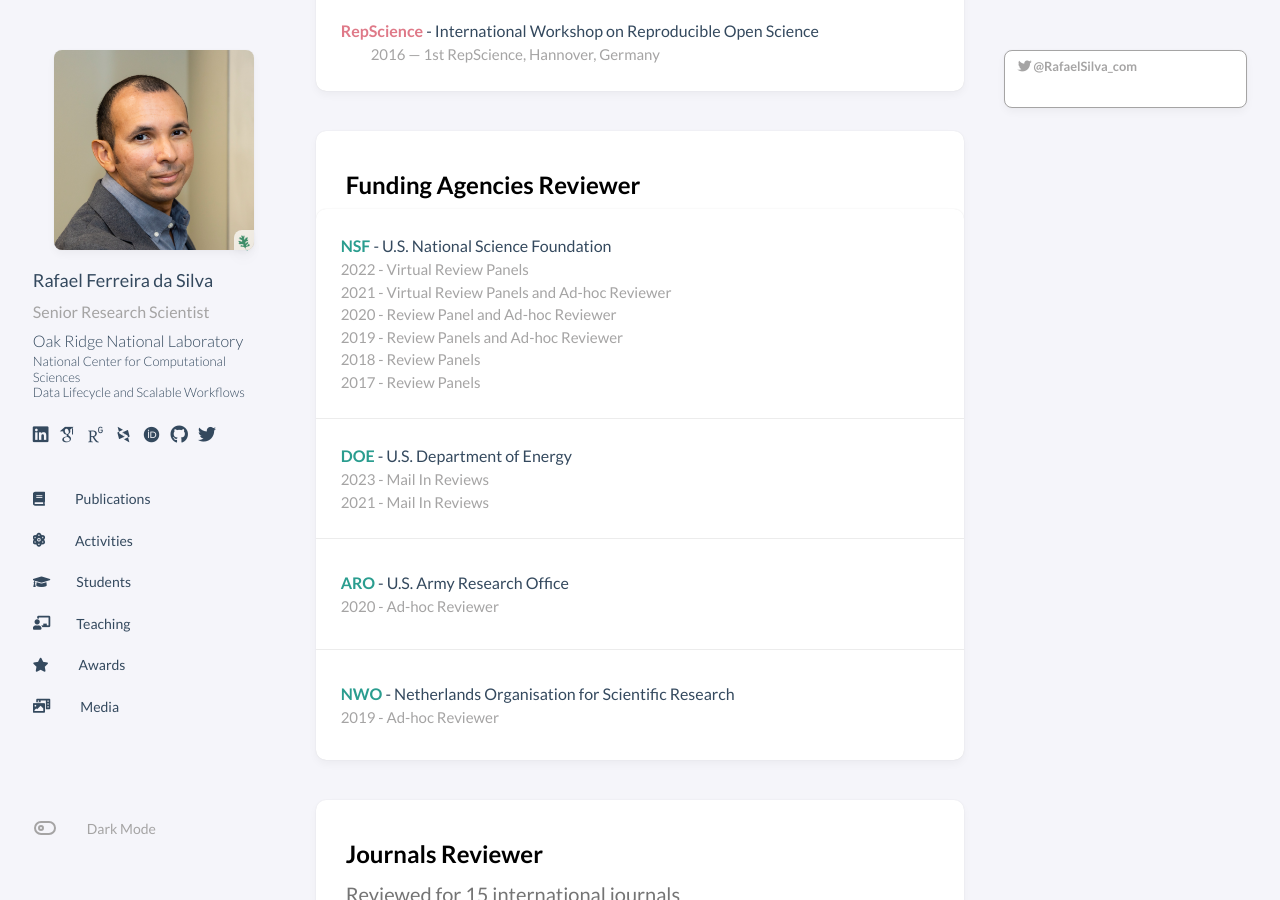
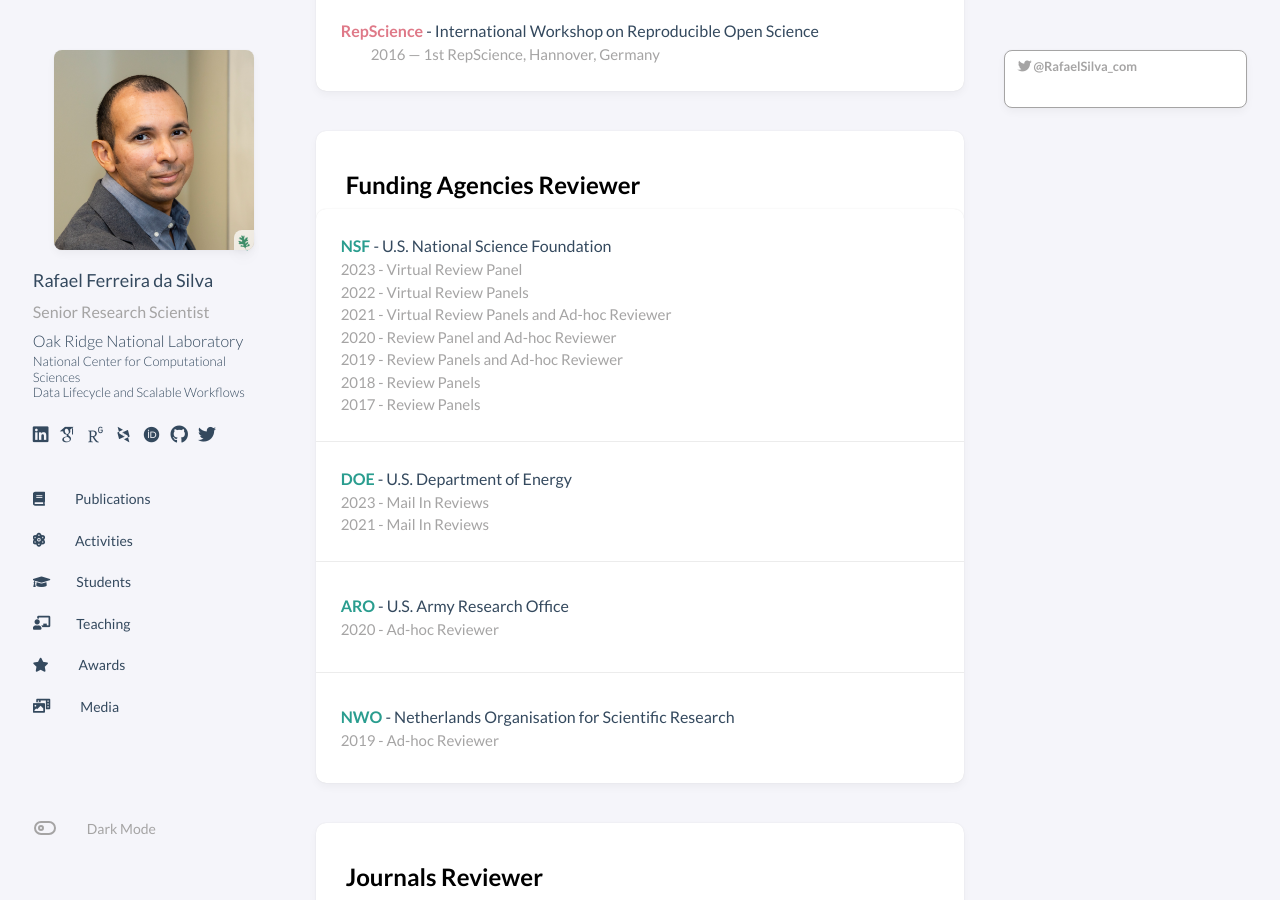
Before and after one commit to rafaelfsilva/rafaelfsilva.github.io, a Jekyll site: the page built from _pages/activities.html, in a window 1280 px wide and 900 px high, scrolled down 4788 px. Built offline with Jekyll 4.4.1, drawn with Linux system fonts in a browser that asks for light colours; some web fonts are replaced; a script that is not in the unit is left out; comment, search, counter and statistics services are not loaded.

Commit message:
Update activities_funding.yml

```diff
--- a/_data/activities_funding.yml
+++ b/_data/activities_funding.yml
@@ -2,6 +2,8 @@
   acronym: NSF
   link: https://nsf.gov
   entries:
+    - year: 2023
+      description: Virtual Review Panel
     - year: 2022
       description: Virtual Review Panels
     - year: 2021
```
